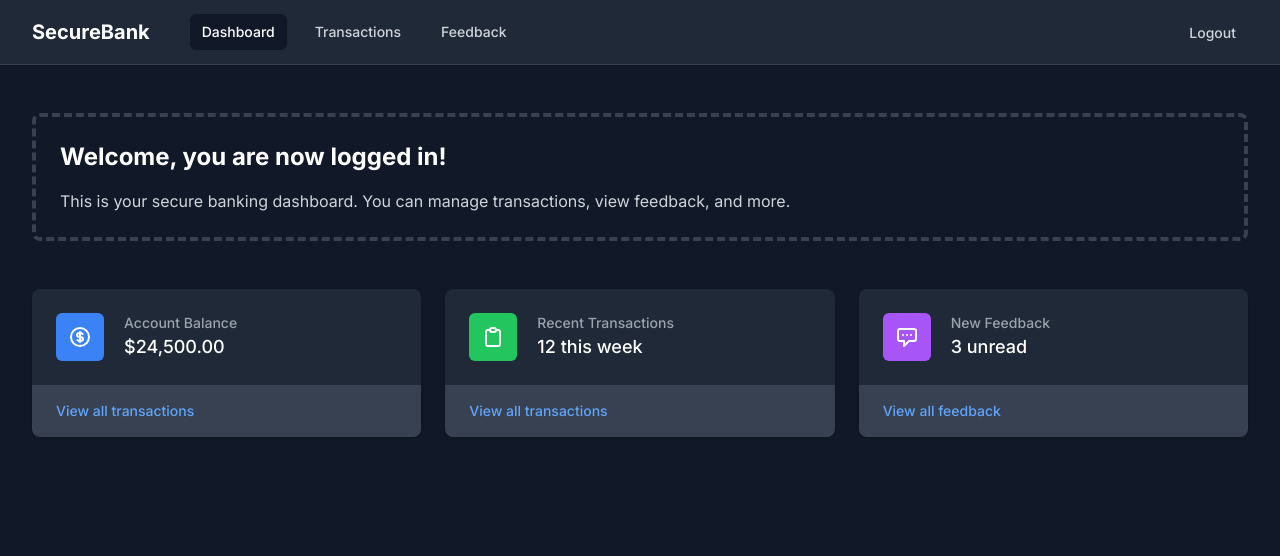
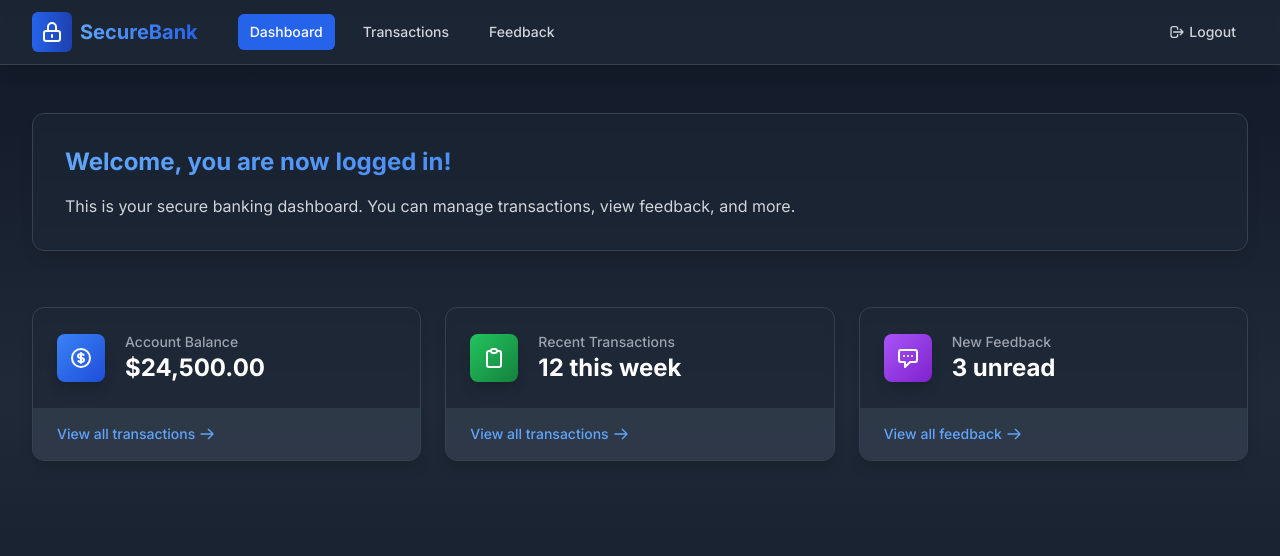
Before and after one commit to sunnypatell/securebank-ctf, a Next.js app in the folder frontend/: page /dashboard in a window 1280 px wide. Shown: the top 556 px of the page. Built offline with nearby package versions, Linux system fonts and the light colour scheme.

Commit message:
feat(UI): dashboard improved, z-index cursor hover over transition

```diff
--- a/frontend/app/dashboard/page.tsx
+++ b/frontend/app/dashboard/page.tsx
@@ -2,29 +2,44 @@ import Link from "next/link"
 
 export default function Dashboard() {
   return (
-    <div className="min-h-screen bg-gray-900 text-white">
+    <div className="min-h-screen bg-gradient-to-b from-gray-900 via-gray-800 to-gray-900 text-white">
       {/* Navigation */}
-      <nav className="bg-gray-800 border-b border-gray-700">
+      <nav className="bg-gray-800/80 backdrop-blur-sm border-b border-gray-700 sticky top-0 z-10 shadow-lg">
         <div className="max-w-7xl mx-auto px-4 sm:px-6 lg:px-8">
           <div className="flex items-center justify-between h-16">
             <div className="flex items-center">
-              <div className="flex-shrink-0">
-                <span className="text-xl font-bold">SecureBank</span>
+              <div className="flex-shrink-0 flex items-center">
+                <div className="bg-gradient-to-r from-blue-600 to-blue-800 rounded-md p-2 mr-2">
+                  <svg className="h-6 w-6 text-white" fill="none" viewBox="0 0 24 24" stroke="currentColor">
+                    <path
+                      strokeLinecap="round"
+                      strokeLinejoin="round"
+                      strokeWidth={2}
+                      d="M12 15v2m-6 4h12a2 2 0 002-2v-6a2 2 0 00-2-2H6a2 2 0 00-2 2v6a2 2 0 002 2zm10-10V7a4 4 0 00-8 0v4h8z"
+                    />
+                  </svg>
+                </div>
+                <span className="text-xl font-bold bg-clip-text text-transparent bg-gradient-to-r from-blue-400 to-blue-600">
+                  SecureBank
+                </span>
               </div>
               <div className="hidden md:block">
                 <div className="ml-10 flex items-baseline space-x-4">
-                  <Link href="/dashboard" className="bg-gray-900 text-white px-3 py-2 rounded-md text-sm font-medium">
+                  <Link
+                    href="/dashboard"
+                    className="bg-blue-600 text-white px-3 py-2 rounded-md text-sm font-medium transition-colors duration-200"
+                  >
                     Dashboard
                   </Link>
                   <Link
                     href="/dashboard/transactions"
-                    className="text-gray-300 hover:bg-gray-700 hover:text-white px-3 py-2 rounded-md text-sm font-medium"
+                    className="text-gray-300 hover:bg-gray-700 hover:text-white px-3 py-2 rounded-md text-sm font-medium transition-colors duration-200"
                   >
                     Transactions
                   </Link>
                   <Link
                     href="/dashboard/feedback"
-                    className="text-gray-300 hover:bg-gray-700 hover:text-white px-3 py-2 rounded-md text-sm font-medium"
+                    className="text-gray-300 hover:bg-gray-700 hover:text-white px-3 py-2 rounded-md text-sm font-medium transition-colors duration-200"
                   >
                     Feedback
                   </Link>
@@ -34,8 +49,22 @@ export default function Dashboard() {
             <div>
               <Link
                 href="/"
-                className="text-gray-300 hover:bg-gray-700 hover:text-white px-3 py-2 rounded-md text-sm font-medium"
+                className="text-gray-300 hover:bg-red-600 hover:text-white px-3 py-2 rounded-md text-sm font-medium transition-colors duration-200 flex items-center"
               >
+                <svg
+                  className="w-4 h-4 mr-1"
+                  fill="none"
+                  stroke="currentColor"
+                  viewBox="0 0 24 24"
+                  xmlns="http://www.w3.org/2000/svg"
+                >
+                  <path
+                    strokeLinecap="round"
+                    strokeLinejoin="round"
+                    strokeWidth={2}
+                    d="M17 16l4-4m0 0l-4-4m4 4H7m6 4v1a3 3 0 01-3 3H6a3 3 0 01-3-3V7a3 3 0 013-3h4a3 3 0 013 3v1"
+                  />
+                </svg>
                 Logout
               </Link>
             </div>
@@ -47,8 +76,10 @@ export default function Dashboard() {
       <main className="max-w-7xl mx-auto py-6 sm:px-6 lg:px-8">
         {/* Welcome Section */}
         <div className="px-4 py-6 sm:px-0">
-          <div className="border-4 border-dashed border-gray-700 rounded-lg p-6 mb-6">
-          <h1 className="text-2xl font-bold mb-4">Welcome, you are now logged in!</h1>
+          <div className="bg-gray-800/50 backdrop-blur-sm border border-gray-700 rounded-xl p-8 mb-8 shadow-lg">
+            <h1 className="text-2xl font-bold mb-4 bg-clip-text text-transparent bg-gradient-to-r from-blue-400 to-blue-600">
+              Welcome, you are now logged in!
+            </h1>
             <p className="text-gray-300">
               This is your secure banking dashboard. You can manage transactions, view feedback, and more.
             </p>
@@ -58,10 +89,10 @@ export default function Dashboard() {
         {/* Dashboard Cards */}
         <div className="grid grid-cols-1 md:grid-cols-3 gap-6 px-4 sm:px-0">
           {/* Account Balance */}
-          <div className="bg-gray-800 overflow-hidden shadow rounded-lg">
-            <div className="px-4 py-5 sm:p-6">
+          <div className="bg-gray-800/50 backdrop-blur-sm overflow-hidden shadow-lg rounded-xl border border-gray-700 transition-transform duration-300 hover:transform hover:scale-105">
+            <div className="px-6 py-6">
               <div className="flex items-center">
-                <div className="flex-shrink-0 bg-blue-500 rounded-md p-3">
+                <div className="flex-shrink-0 bg-gradient-to-br from-blue-500 to-blue-700 rounded-lg p-3 shadow-lg">
                   <svg className="h-6 w-6 text-white" fill="none" viewBox="0 0 24 24" stroke="currentColor">
                     <path
                       strokeLinecap="round"
@@ -75,26 +106,38 @@ export default function Dashboard() {
                   <dl>
                     <dt className="text-sm font-medium text-gray-400 truncate">Account Balance</dt>
                     <dd>
-                      <div className="text-lg font-medium text-white">$24,500.00</div>
+                      <div className="text-2xl font-bold text-white">$24,500.00</div>
                     </dd>
                   </dl>
                 </div>
               </div>
             </div>
-            <div className="bg-gray-700 px-4 py-4 sm:px-6">
+            <div className="bg-gray-700/70 px-6 py-4">
               <div className="text-sm">
-                <Link href="/dashboard/transactions" className="font-medium text-blue-400 hover:text-blue-300">
+                <Link
+                  href="/dashboard/transactions"
+                  className="font-medium text-blue-400 hover:text-blue-300 flex items-center"
+                >
                   View all transactions
+                  <svg
+                    className="w-4 h-4 ml-1"
+                    fill="none"
+                    stroke="currentColor"
+                    viewBox="0 0 24 24"
+                    xmlns="http://www.w3.org/2000/svg"
+                  >
+                    <path strokeLinecap="round" strokeLinejoin="round" strokeWidth={2} d="M14 5l7 7m0 0l-7 7m7-7H3" />
+                  </svg>
                 </Link>
               </div>
             </div>
           </div>
 
           {/* Recent Transactions */}
-          <div className="bg-gray-800 overflow-hidden shadow rounded-lg">
-            <div className="px-4 py-5 sm:p-6">
+          <div className="bg-gray-800/50 backdrop-blur-sm overflow-hidden shadow-lg rounded-xl border border-gray-700 transition-transform duration-300 hover:transform hover:scale-105">
+            <div className="px-6 py-6">
               <div className="flex items-center">
-                <div className="flex-shrink-0 bg-green-500 rounded-md p-3">
+                <div className="flex-shrink-0 bg-gradient-to-br from-green-500 to-green-700 rounded-lg p-3 shadow-lg">
                   <svg className="h-6 w-6 text-white" fill="none" viewBox="0 0 24 24" stroke="currentColor">
                     <path
                       strokeLinecap="round"
@@ -108,26 +151,38 @@ export default function Dashboard() {
                   <dl>
                     <dt className="text-sm font-medium text-gray-400 truncate">Recent Transactions</dt>
                     <dd>
-                      <div className="text-lg font-medium text-white">12 this week</div>
+                      <div className="text-2xl font-bold text-white">12 this week</div>
                     </dd>
                   </dl>
                 </div>
               </div>
             </div>
-            <div className="bg-gray-700 px-4 py-4 sm:px-6">
+            <div className="bg-gray-700/70 px-6 py-4">
               <div className="text-sm">
-                <Link href="/dashboard/transactions" className="font-medium text-blue-400 hover:text-blue-300">
+                <Link
+                  href="/dashboard/transactions"
+                  className="font-medium text-blue-400 hover:text-blue-300 flex items-center"
+                >
                   View all transactions
+                  <svg
+                    className="w-4 h-4 ml-1"
+                    fill="none"
+                    stroke="currentColor"
+                    viewBox="0 0 24 24"
+                    xmlns="http://www.w3.org/2000/svg"
+                  >
+                    <path strokeLinecap="round" strokeLinejoin="round" strokeWidth={2} d="M14 5l7 7m0 0l-7 7m7-7H3" />
+                  </svg>
                 </Link>
               </div>
             </div>
           </div>
 
           {/* Feedback */}
-          <div className="bg-gray-800 overflow-hidden shadow rounded-lg">
-            <div className="px-4 py-5 sm:p-6">
+          <div className="bg-gray-800/50 backdrop-blur-sm overflow-hidden shadow-lg rounded-xl border border-gray-700 transition-transform duration-300 hover:transform hover:scale-105">
+            <div className="px-6 py-6">
               <div className="flex items-center">
-                <div className="flex-shrink-0 bg-purple-500 rounded-md p-3">
+                <div className="flex-shrink-0 bg-gradient-to-br from-purple-500 to-purple-700 rounded-lg p-3 shadow-lg">
                   <svg className="h-6 w-6 text-white" fill="none" viewBox="0 0 24 24" stroke="currentColor">
                     <path
                       strokeLinecap="round"
@@ -141,16 +196,28 @@ export default function Dashboard() {
                   <dl>
                     <dt className="text-sm font-medium text-gray-400 truncate">New Feedback</dt>
                     <dd>
-                      <div className="text-lg font-medium text-white">3 unread</div>
+                      <div className="text-2xl font-bold text-white">3 unread</div>
                     </dd>
                   </dl>
                 </div>
               </div>
             </div>
-            <div className="bg-gray-700 px-4 py-4 sm:px-6">
+            <div className="bg-gray-700/70 px-6 py-4">
               <div className="text-sm">
-                <Link href="/dashboard/feedback" className="font-medium text-blue-400 hover:text-blue-300">
+                <Link
+                  href="/dashboard/feedback"
+                  className="font-medium text-blue-400 hover:text-blue-300 flex items-center"
+                >
                   View all feedback
+                  <svg
+                    className="w-4 h-4 ml-1"
+                    fill="none"
+                    stroke="currentColor"
+                    viewBox="0 0 24 24"
+                    xmlns="http://www.w3.org/2000/svg"
+                  >
+                    <path strokeLinecap="round" strokeLinejoin="round" strokeWidth={2} d="M14 5l7 7m0 0l-7 7m7-7H3" />
+                  </svg>
                 </Link>
               </div>
             </div>
```
